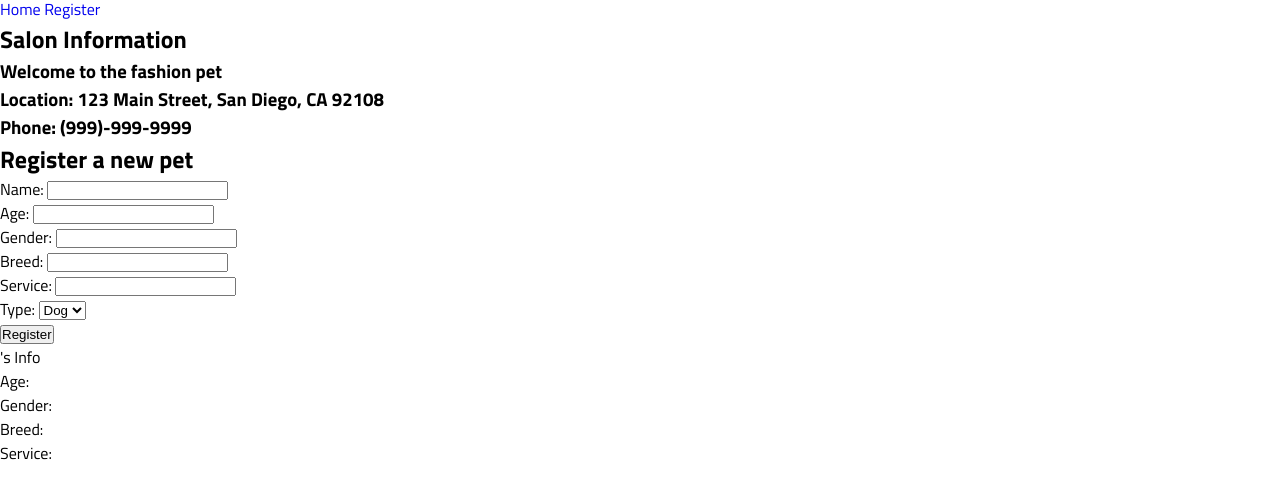
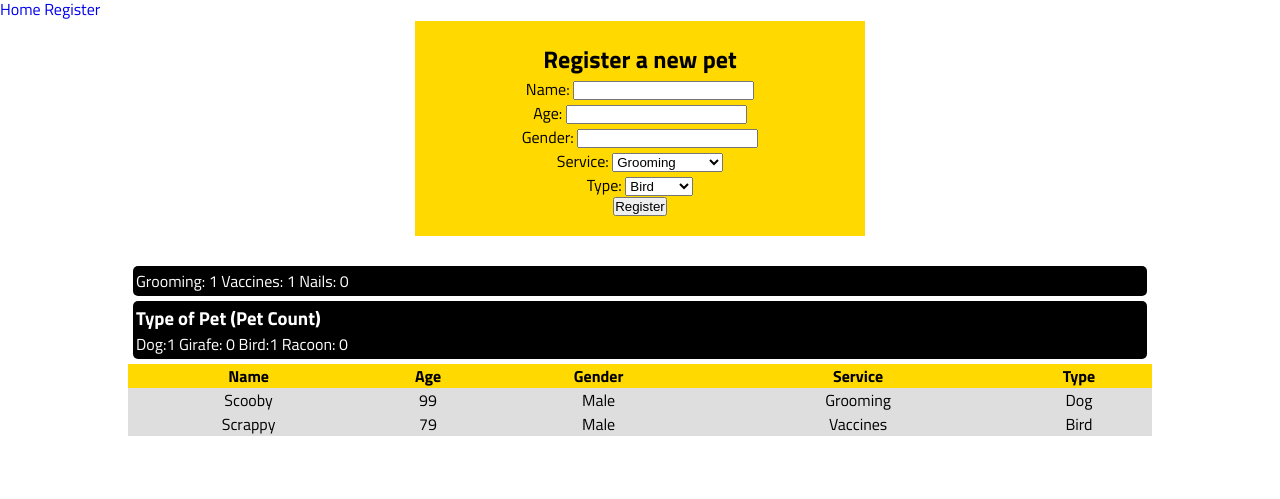
Before and after one commit to KevinCabee/petSalon, a plain HTML site: page register.html in a window 1280 px wide. Both pictures are taken after a click on the button "Register". Shown: the part 51-550 px from the top of the page. Drawn offline with Linux system fonts and the light colour scheme.

Commit message:
Assigment 2

```diff
--- a/register.html
+++ b/register.html
@@ -12,6 +12,7 @@
 
     <link rel="stylesheet" href="styles/base.css">
     <link rel="stylesheet" href="styles/index.css">
+    <link rel="stylesheet" href="styles/display.css">
 
     <title>Register</title>
 </head>
@@ -26,44 +27,81 @@
             </nav>
         </div>
     </header>
-    <main>
-        <h2>Salon Information</h2>
-        <div id="salon-info"></div>
+    <main class="container">
+        <div class="form-container">
+            <h2>Register a new pet</h2>
+            <div>
+                <label> Name:</label>
+                <input type="text" id="txtName">
+            </div>
+            <div>
+                <label> Age:</label>
+                <input type="number" id="txtAge">
+            </div>
+            <div>
+                <label> Gender:</label>
+                <input type="text" id="txtGender">
+            </div>
+            <div>
+                <label> Service:</label>
+                <select id="txtService">
+                    <option value="grooming">Grooming</option>
+                    <option value="vaccines">Vaccines</option>
+                    <option value="nails">Nails Trimming</option>
+                </select>
+            </div>
+            <div>
+                <label> Type: </label>
+                <select id="txtType">
+                    <option value="bird">Bird</option>
+                    <option value="dog">Dog</option>
+                    <option value="racoon">Racoon</option>
+                    <option value="girafe">Girafe</option>
+                </select>
+            </div>
+            <button onclick="register()">Register</button>
+        </div>
+        </div>
+        <div class="info-bar">
+            <label>Grooming: <span id="totalGroomings"> 0 </span></label>
+            <label>Vaccines: <span id="totalVaccines"> 0 </span></label>
+            <label>Nails: <span id="totalNails"> 0 </span></label>
+        </div>
+        <div class="pet-type" id="pet-type">
+            <h3>Type of Pet (Pet Count)</h3>
+            <label>Dog:<span id="totalDogs"> 0 </span></label>
+            <label>Girafe:<span id="totalGirafes"> 0 </span></label>
+            <label>Bird:<span id="totalBirds"> 0 </span></label>
+            <label>Racoon:<span id="totalRacoons"> 0 </span></label>
+        </div>
+        <div id="pets">
+        </div>
 
-        <h2>Register a new pet</h2>
-        <form id="petForm">
-
-                <label> Name:</label>
-                <input type="text" id="Name"><br>
-
-                <label> Age:</label>
-                <input type="number" id="Age"><br>
-
-                <label> Gender:</label>
-                <input type="text" id="Gender"><br>
-
-                <label> Breed:</label>
-                <input type="text" id="Breed"><br>
-
-                <label> Service:</label>
-                <input type="text" id="Service"><br>
-
-                <label>Type: </label>
-                <select id="type">
-                    <option value="Dog">Dog</option>
-                    <option value="Cat">Cat</option>
-                    <option value="Bird">Bird</option>
-                </select><br>
-            </form>
-
-            <button onclick="register()">Register</button>
-
-        <div id="petList"></div>
+        <table id="table">
+            <thead>
+                <tr>
+                    <th>Name</th>
+                    <th>Age</th>
+                    <th>Gender</th>
+                    <th>Service</th>
+                    <th>Type</th>
+                </tr>
+            </thead>
+            <tbody id="petRows">
+                <tr>
+                    <td></td>
+                    <td></td>
+                    <td></td>
+                    <td></td>
+                </tr>
+            </tbody>
+        </table>
 
     </main>
 
 
     <script src="./scripts/register.js"></script>
+    <script src="./scripts/display.js"></script>
 </body>
 
 </html>
--- /dev/null
+++ b/scripts/display.js
@@ -0,0 +1,102 @@
+function displayCard() {
+    //get the HTML div to display the little cards
+    const DIV = document.getElementById("pets");
+    let card = "";
+    //travel the array (for loop)
+    for (let i = 0; i < petSalon.pets.length; i++) {
+        let pet = petSalon.pets[i];
+        card += `
+        <div class="pet">
+            <p>${pet.name}</p>
+            <p>${pet.age}</p>
+            <p>${pet.gender}</p>
+            <p>${pet.service}</p>
+        </div>`
+            ;
+    }
+    //HTML template for the cards
+
+    //insert the card into the HTML div
+    DIV.innerHTML = card;
+}
+
+function displayRow() {
+    const tableRow = document.getElementById("petRows");
+
+    let row = "";
+
+    for (let i = 0; i < petSalon.pets.length; i++) {
+        let pet = petSalon.pets[i];
+        row+=`
+            <tr>
+                <td>${pet.name}</td>
+                <td>${pet.age}</td>
+                <td>${pet.gender}</td>
+                <td>${pet.service}</td>
+                <td>${pet.type}</td>
+            </tr>
+            `
+    }
+    //HTML template for the cards
+
+    //insert the card into the HTML div
+    tableRow.innerHTML = row;
+}
+
+function displayTypeCount() {
+    let dog = 0;
+    let bird = 0;
+    let racoon = 0;
+    let girafe = 0;
+
+    for( let i = 0; i < petSalon.pets.length; i++){
+        let pet = petSalon.pets[i];
+
+        if(pet.type.toLowerCase() == "bird") {
+            bird++;
+            document.getElementById("totalBirds").innerHTML = bird;
+        }
+        if(pet.type.toLowerCase() == "girafe") {
+            girafe++;
+            document.getElementById("totalGirafes").innerHTML = girafe;
+        }
+        if(pet.type.toLowerCase() == "dog") {
+            dog++;
+            document.getElementById("totalDogs").innerHTML = dog;
+        }
+        if(pet.type.toLowerCase() == "racoon") {
+            racoon++;
+            document.getElementById("totalRacoons").innerHTML = racoon;
+        }
+    }
+}
+
+function displayServiceCount() {
+    //declare the variable
+    let grooming = 0;
+    let vaccines = 0;
+    let nails = 0;
+    //travel the array
+    for (let i = 0; i < petSalon.pets.length; i++) {
+        //getthe current pet
+        let pet = petSalon.pets[i];
+        if (pet.service.toLowerCase() == "grooming") {
+            grooming++;
+            document.getElementById("totalGroomings").innerHTML = grooming;
+        }
+        if (pet.service.toLowerCase() == "vaccines") {
+            vaccines++;
+            document.getElementById("totalVaccines").innerHTML = vaccines;
+        }
+        if (pet.service.toLowerCase() == "nails") {
+            nails++;
+            document.getElementById("totalNails").innerHTML = vaccines;
+        }
+    }
+
+    // if statments
+
+    //increase the number of the grooming
+    //increase the number of nails
+    //increase the number of vaccines
+}
--- a/scripts/register.js
+++ b/scripts/register.js
@@ -5,49 +5,61 @@ let petSalon = {
     address: "123 Main Street, San Diego, CA 92108",
     pets: []
 }
-// display Salon object literal on the HTML.
-
-const salonInfo = document.getElementById("salon-info");
-salonInfo.innerHTML = `
- <h3>Welcome to ${petSalon.name}<h/3>
- <p>Location: ${petSalon.address}</p>
- <p>Phone: ${petSalon.phone}</p>
- `;
 
 
-//create a pet constructor.
-
-function Pet(name, age, gender, breed, service, type) {
+// constructor (blueprint)
+function Pet(name, age, gender, service, type) {
+    //attributes=parameters;
     this.name = name;
     this.age = age;
     this.gender = gender;
-    this.breed = breed;
     this.service = service;
     this.type = type;
 }
 
+function isValid(pet){
+    let validation=true;// we are fine
+
+    if(pet.name==""){
+        validation=false;
+        alert("Please enter a name");
+    }
+
+    if(pet.service==""){
+        validation=false;
+        alert("Please enter a service");
+    }
+    return validation; //returning the result oif the validation
+}
+
+
 function register() {
-    let inputName = document.getElementById("Name").value;
-    let inputAge = document.getElementById("Age").value;
-    let inputGender = document.getElementById("Gender").value;
-    let inputBreed = document.getElementById("Breed").value;
-    let inputService = document.getElementById("Service").value;
+    let inputName = document.getElementById("txtName").value;
+    let inputAge = document.getElementById("txtAge").value;
+    let inputGender = document.getElementById("txtGender").value;
+    let inputService = document.getElementById("txtService").value;
+    let inputType = document.getElementById("txtType").value;
 
-    let newPet = new Pet(inputName, inputAge, inputGender, inputBreed, inputService);
+    let newPet = new Pet(inputName, inputAge, inputGender, inputService, inputType);
 
-    // Display the pet details on the HTML page
+    if(isValid(newPet)==true){
+        petSalon.pets.push(newPet);
+        displayRow();
+        displayServiceCount();
+        displayTypeCount();
+        console.log(petSalon.pets); //displaying the pets array
+    }
+}
 
-    let petDetails = document.createElement('div');
-    petDetails.innerHTML = `
-    <p>${newPet.name}'s Info</p>
-    <p>Age: ${newPet.age}</p>
-    <p>Gender: ${newPet.gender}</p>
-    <p>Breed: ${newPet.breed}</p>
-    <p>Service: ${newPet.service}</p>
-`;
-    let petList = document.getElementById("petList");
-    petList.appendChild(petDetails);
+function init(){
+    let pet1 = new Pet("Scooby", 99, "Male", "Grooming","Dog");
+    let pet2 = new Pet("Scrappy", 79, "Male", "Vaccines","Bird");
+    petSalon.pets.push(pet1,pet2);
 
-    // clear form
-    document.getElementById("petForm").reset();
+    displayRow();
+    displayServiceCount();
+    displayTypeCount();
+
 }
+
+window.onload=init;// wait to render the HTML the loiad the init
--- /dev/null
+++ b/styles/display.css
@@ -0,0 +1,53 @@
+#pets{
+    display: grid;
+    grid-template-columns: repeat(3, 1fr);
+}
+
+.pet{
+    background-color: #dedede;
+    margin: 10px;
+    padding: 10px;
+}
+
+.info-bar{
+    background-color: black;
+    color: white;
+    margin: 5px;
+    margin-top: 30px;
+    border-radius: 5px;
+    padding: 3px;
+}
+
+#pet-type{
+    background-color: black;
+    color: white;
+    margin: 5px;
+    border-radius: 5px;
+    padding: 3px;
+}
+
+.form-container{
+    background-color: rgb(255, 217, 0);
+    width: 40%;
+    display: flex;
+    flex-direction: column;
+    align-items: center;
+    text-justify: left;
+    margin: auto;
+    padding: 20px;
+}
+
+#table{
+    width: 100%;
+    text-align: center;
+    border-collapse: collapse;
+}
+
+#table th{
+    flex: 1;
+    background-color: rgb(255, 217, 0);
+}
+
+#table td{
+    background-color: #dedede;
+}
```
